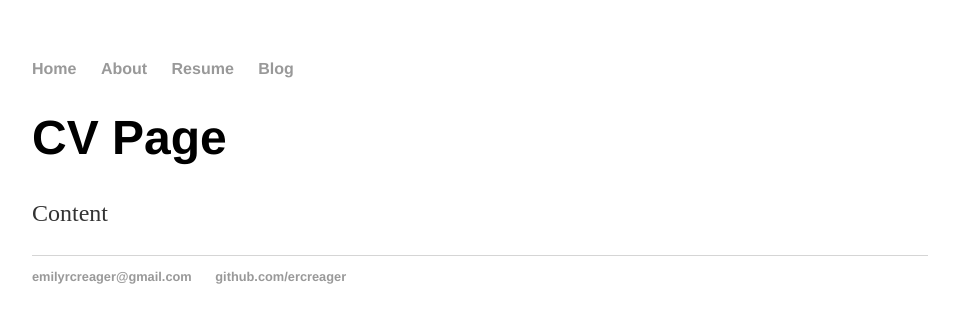
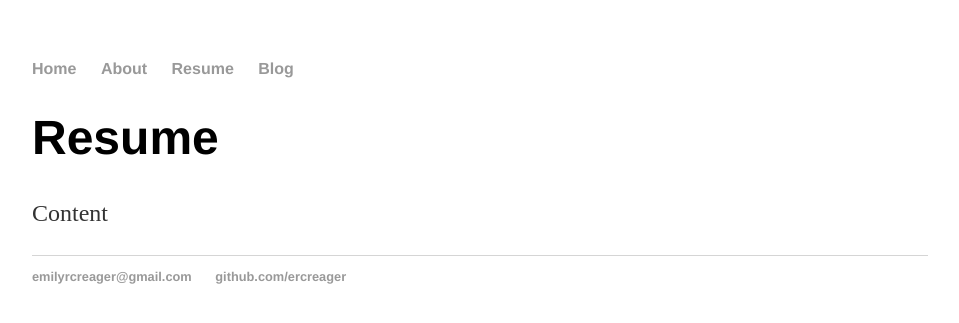
Before and after one commit to ercreager/ercreager.github.io, a Jekyll site: the page built from resume/index.html, in a window 1280 px wide. Shown: the top 323 px of the page, without its empty margins (160-1119 px from the left). Built offline with Jekyll 4.4.1, drawn with Linux system fonts in a browser that asks for light colours.

Commit message:
Changed cv to resume

```diff
--- a/cv/index.html
+++ b/resume/index.html
@@ -1,8 +1,8 @@
 ---
 layout: default
-title: CV
+title: Resume
 ---
 <div class="blurb">
-	<h1>CV Page</h1>
+	<h1>Resume</h1>
 	<p>Content</p>
 </div><!-- /.blurb -->
```
